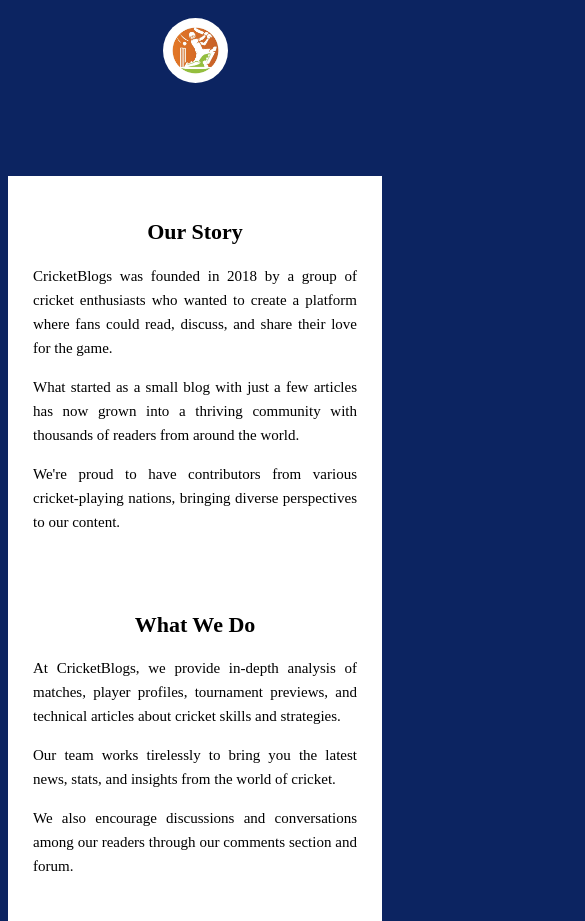
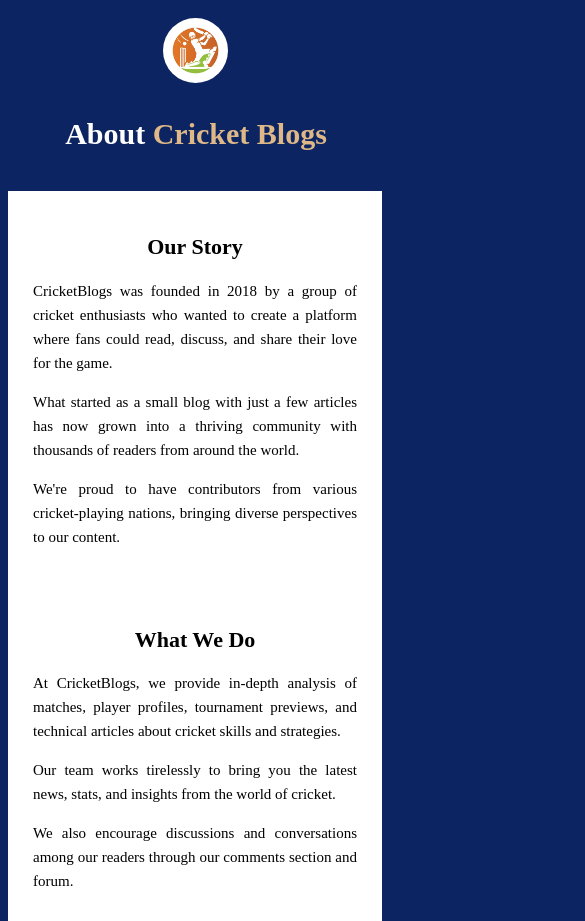
Before and after one commit to saravanaselvam266-spsm/Cricket_Blogs_Static_Web, a plain HTML site: page pages/about.html in a window 390 px wide. Shown: the top 921 px of the page, 585 px wide, since content can reach past the window. Drawn offline with Linux system fonts and the light colour scheme.

Commit message:
Headings added for response

```diff
--- a/styles/style.about.css
+++ b/styles/style.about.css
@@ -93,9 +93,11 @@
     height: auto;
   }
 
-  .heading h1 {
-    font-size: 24px;
+  .heading  {
+    font-size: 15px;
     padding: 10px 0;
+    width: 560px;
+    left: 1px;
   }
 
   /* Main Content */
--- a/styles/style.contact.css
+++ b/styles/style.contact.css
@@ -80,9 +80,11 @@
     height: auto;
   }
 
-  .heading h1 {
-    font-size: 24px;
+  .heading {
+    font-size: 15px;
     padding: 10px 0;
+    width: 560px;
+    left: 1px;
   }
 
   /* Main */
```
